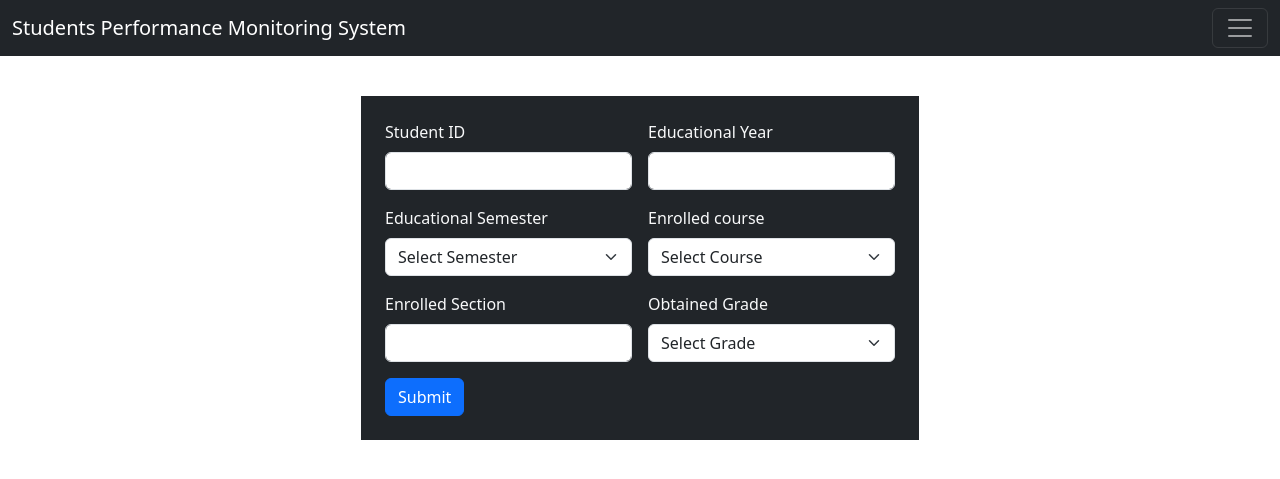
After one commit to Khasnuwr/SPMSv2, a Django app: template spms/app/templates/faculty/coInputForm.html in a window 1280 px wide. The commit adds this page. Shown: the top 479 px of the page. Run offline with Django 4.2, Linux system fonts and the light colour scheme; the template is opened without the code that fills it, so the values that code supplies are empty; some libraries are stand-ins or nearby versions.

Commit message:
before-techfest

```diff
--- a/spms/app/templates/base/base.html
+++ b/spms/app/templates/base/base.html
@@ -39,21 +39,16 @@
                   <li class="nav-item">
                     <a class="nav-link" href="#">PLO Analysis</a>
                   </li>
+                  <li class="nav-item">
+                    <a class="nav-link" href="#">Registration</a>
+                  </li>
                 {% endif %}
                 {% if user.role == 'Faculty' or user.role == 'Admin' %}
-                  <li class="nav-item dropdown">
-                    <a class="nav-link dropdown-toggle" href="#" role="button" data-bs-toggle="dropdown" aria-expanded="false">
-                      Faculty
-                    </a>
-                    <ul class="dropdown-menu dropdown-menu-dark">
-                      <li><a class="dropdown-item" href="#">Action</a></li>
-                      <li><a class="dropdown-item" href="#">Another action</a></li>
-                      <li>
-                        <hr class="dropdown-divider">
-                      </li>
-                      <li><a class="dropdown-item" href="#">Something else here</a></li>
-                    </ul>
-                  </li>
+                  <li class="nav-item" ><a class="nav-link" href="{% url 'co-input' %}">CO Input</a></li>
+                  <li class="nav-item"><a class="nav-link" href="#">CO Analysis</a></li>
+                  <li class="nav-item"> <a class="nav-link" href="#">PLO Analysis</a></li>
+                  <li class="nav-item"> <a class="nav-link" href="#">Evaluation</a></li>
+                  <li class="nav-item"> <a class="nav-link" href="#">Course</a></li>
                 {% endif %}
                 {% if user.role == 'Admin' %}
                   <li class="nav-item dropdown">
--- /dev/null
+++ b/spms/app/templates/faculty/coInputForm.html
@@ -0,0 +1,63 @@
+{% extends 'base/base.html' %}
+{% block title %} | Course Wise CO {% endblock title %}
+{% block content %}
+   <div class="container-fluid py-3">
+   </div>
+   <section class="container my-2 bg-dark w-50 text-light p-2">
+    <form class="row g-3 p-3">
+          <div class="col-md-6">
+            <label for="validationDefault01" class="form-label">Student ID</label>
+            <input type="text" class="form-control" id="validationDefault01" value="" required>
+          </div>
+          <div class="col-md-6">
+            <label for="validationDefault01" class="form-label">Educational Year</label>
+            <input type="number" class="form-control" id="validationDefault01" value="" required>
+          </div>
+          <div class="col-md-6">
+            <label for="inputState" class="form-label">Educational Semester</label>
+            <select id="inputState" class="form-select">
+              <option>Select Semester</option>
+              <option>Spring</option>
+              <option>Summer</option>
+              <option>Autumn</option>
+            </select>
+          </div>
+          <div class="col-md-6">
+            <label for="inputState" class="form-label">Enrolled course</label>
+            <select id="inputState" class="form-select">
+              <option>Select Course</option>
+              <option>CSE303</option>
+              <option>CSE301</option>
+              <option>CSE316</option>
+              <option>CSE317</option>
+              <option>CSE307</option>
+              <option>CSE309</option>
+            </select>
+          </div>
+        <div class="col-md-6">
+          <label for="inputCity" class="form-label">Enrolled Section</label>
+          <input type="number" class="form-control" id="inputCity">
+        </div>
+        <div class="col-md-6">
+          <label for="inputState" class="form-label">Obtained Grade</label>
+          <select id="inputState" class="form-select">
+            <option>Select Grade</option>
+            <option>A</option>
+            <option>A-</option>
+            <option>B+</option>
+            <option>B</option>
+            <option>B-</option>
+            <option>C+</option>
+            <option>C</option>
+            <option>C-</option>
+            <option>D+</option>
+            <option>D</option>
+            <option>F</option>
+          </select>
+        </div>
+        <div class="col-12">
+          <button type="submit" class="btn btn-primary">Submit</button>
+        </div>
+      </form>
+   </section>
+{% endblock content %}
--- a/spms/app/templates/student/coCourse.html
+++ b/spms/app/templates/student/coCourse.html
@@ -1,7 +1,7 @@
 {% extends 'base/base.html' %}
 {% block title %} | Course Wise CO {% endblock title %}
 {% block content %}
-    <center><h4>Percentage of CLO Achieved</h4></center>
+    <center><h4>Percentage of CO Achieved</h4></center>
     <div>
         <canvas id="myChart"></canvas>
       </div>
--- a/spms/app/urls.py
+++ b/spms/app/urls.py
@@ -9,4 +9,6 @@ urlpatterns = [
 
     path('plo-table/', studentWisePlo, name='plo'),
     path('co-course/', studentCourseWiseCO, name='co-course'),
+
+    path('co-input/', coInputForm, name='co-input')
 ]
```
Also changed, not shown: spms/app/views.py (+10 -0 lines), Documents/GROUP27_SPMSv2_CSE303_SPRING23_POSTER.png (added), spms/db.sqlite3, 3 other files.
